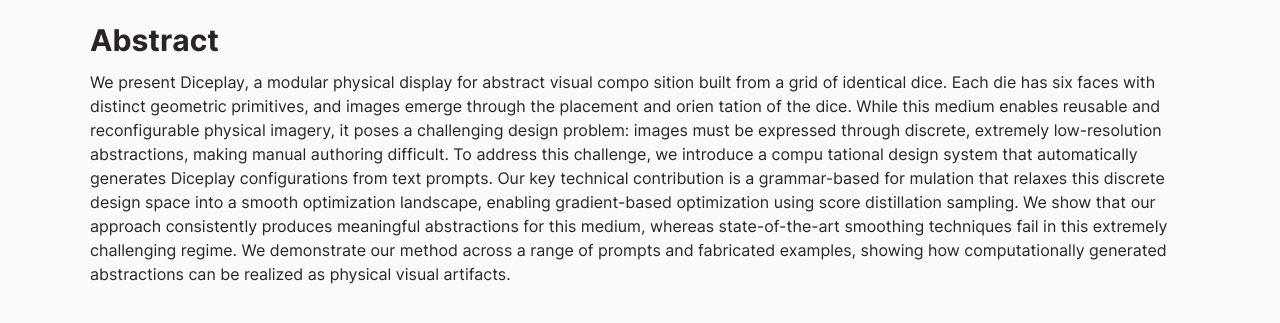
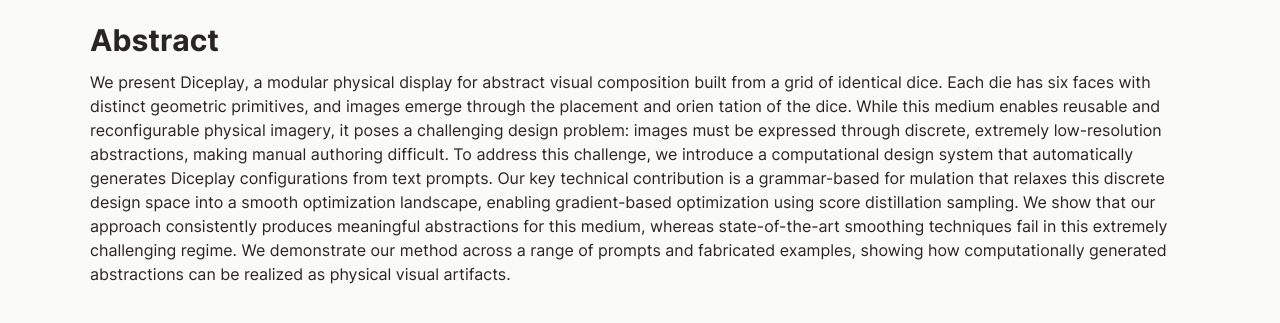
Before and after one commit to cdg-lab/cdg-website, a Next.js app: page /publications/diceplay in a window 1280 px wide. Shown: the part 847-1170 px from the top of the page. Built offline with nearby package versions, Linux system fonts and the light colour scheme.

Commit message:
fix: abstract in Diceplay

```diff
--- a/src/app/(website)/publications/diceplay/page.tsx
+++ b/src/app/(website)/publications/diceplay/page.tsx
@@ -77,13 +77,13 @@ export default function Page() {
       <Section title='Abstract'>
         <p>
           We present Diceplay, a modular physical display for abstract visual
-          compo sition built from a grid of identical dice. Each die has six
+          composition built from a grid of identical dice. Each die has six
           faces with distinct geometric primitives, and images emerge through
           the placement and orien tation of the dice. While this medium enables
           reusable and reconfigurable physical imagery, it poses a challenging
           design problem: images must be expressed through discrete, extremely
           low-resolution abstractions, making manual authoring difficult. To
-          address this challenge, we introduce a compu tational design system
+          address this challenge, we introduce a computational design system
           that automatically generates Diceplay configurations from text
           prompts. Our key technical contribution is a grammar-based for
           mulation that relaxes this discrete design space into a smooth
```
